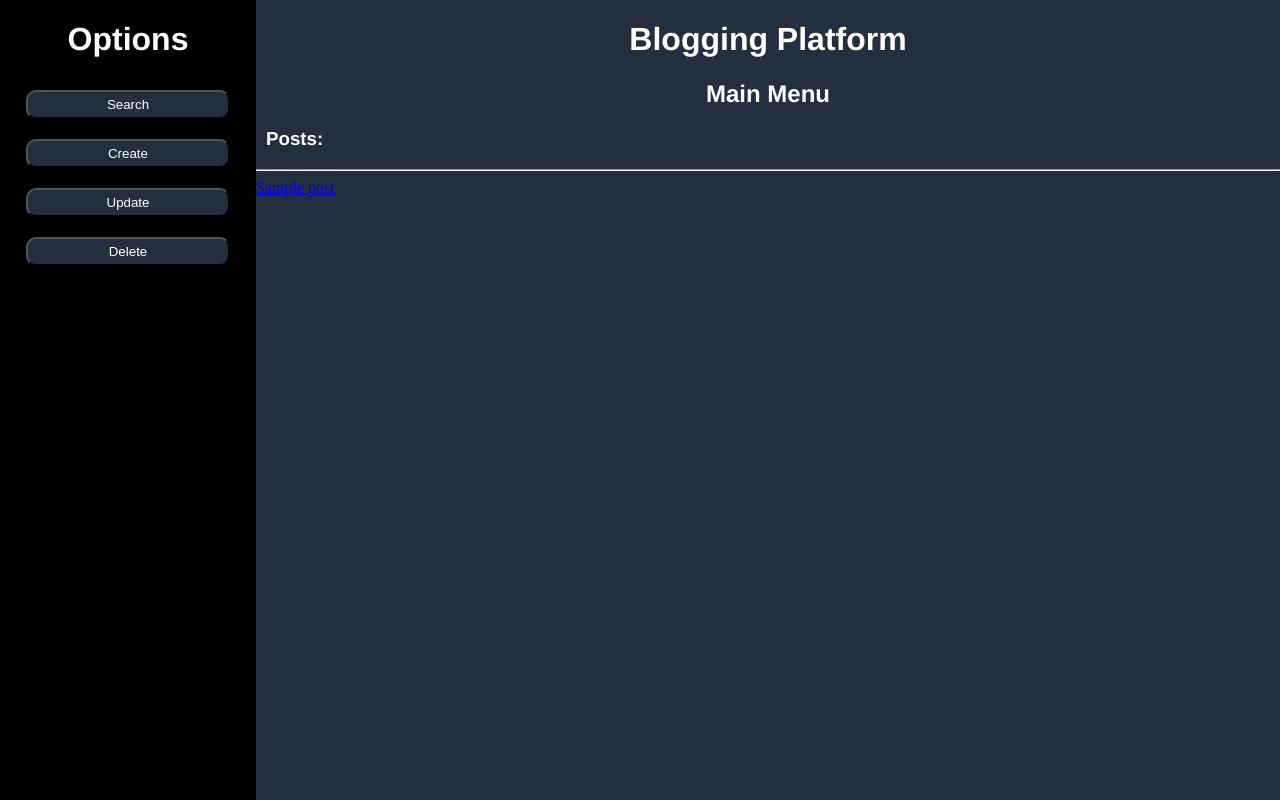
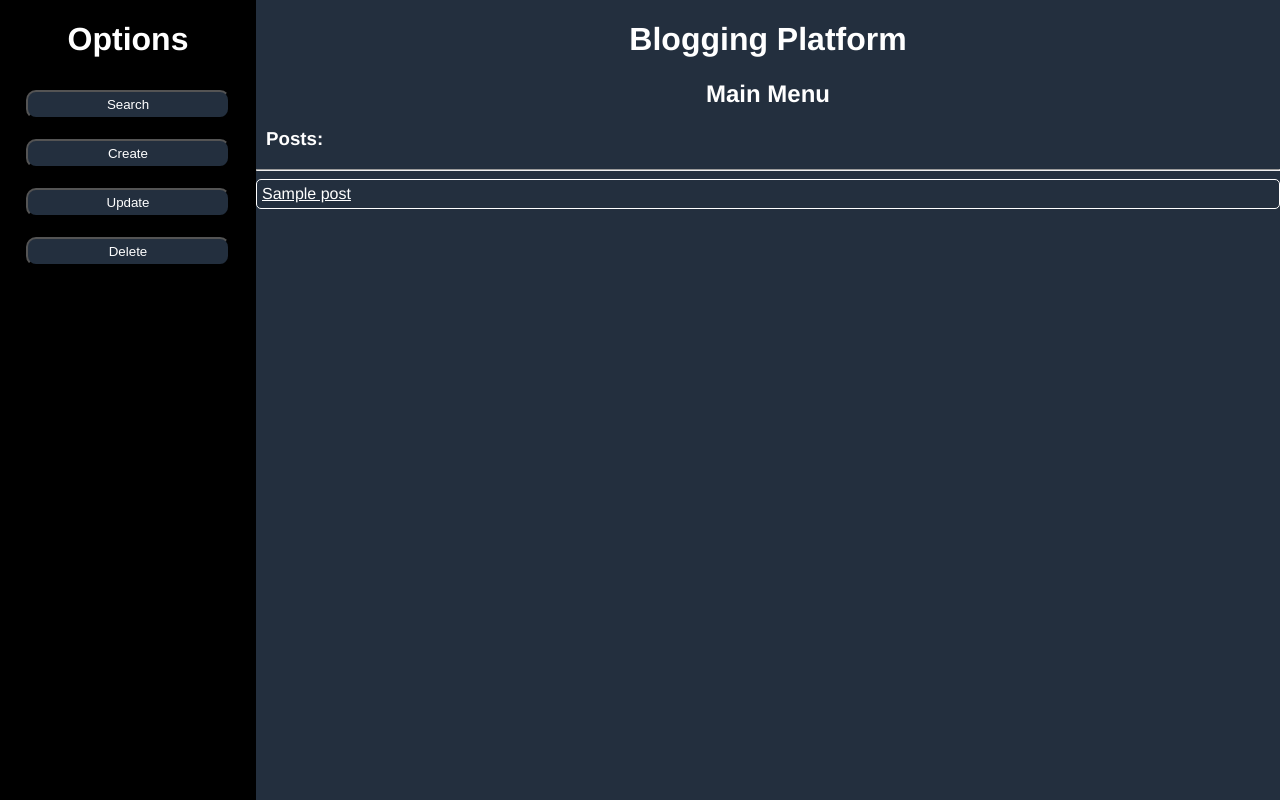
Before and after one commit to LewieJ08/blogging_platform_app, a Flask app: page / in a window 1280 px wide. Run offline with Flask 3, Linux system fonts and the light colour scheme; a database or web service that is not in the repository returns one stand-in record (values such as "Sample title"); some libraries are stand-ins or nearby versions.

Commit message:
post tab logic

```diff
--- a/blogging_platform_app/templates/index.html
+++ b/blogging_platform_app/templates/index.html
@@ -28,7 +28,9 @@
             <h2>Main Menu</h2>
             <h3 class="posts-h3">Posts:</h3> <hr>
             {% for post in posts %}
-            <a  href="{{ url_for('post', post_id = post[0]) }}">{{ post[1] }}</a>
+            <div class="post-tab">
+                <a class="post-preview-text" href="{{ url_for('post', post_id = post[0]) }}">{{ post[1] }}</a>
+            </div>
             {% endfor %}
         </div>
     </div>
```
